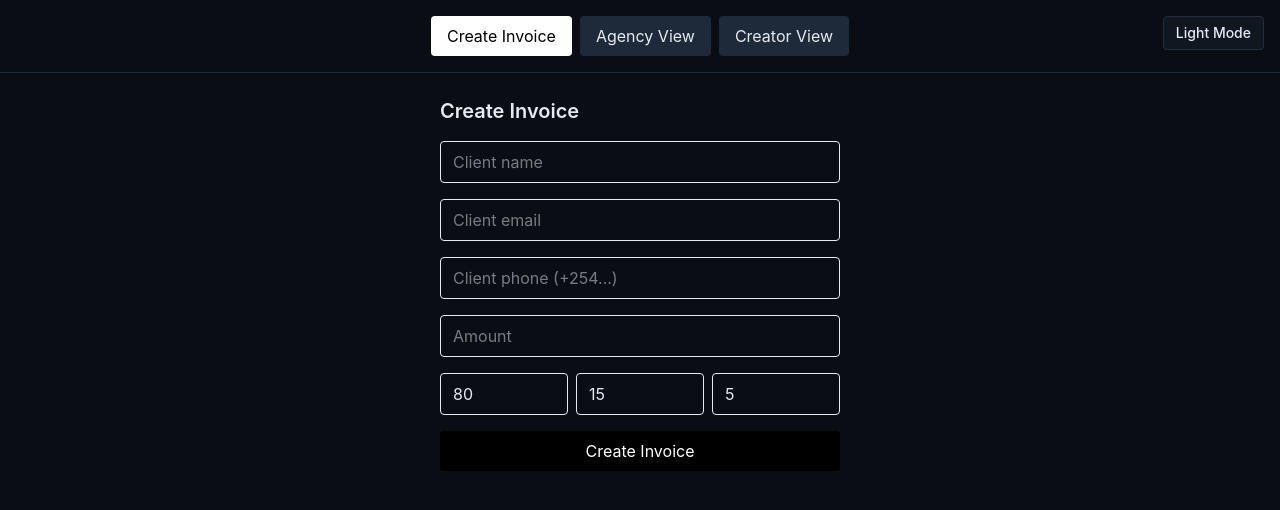
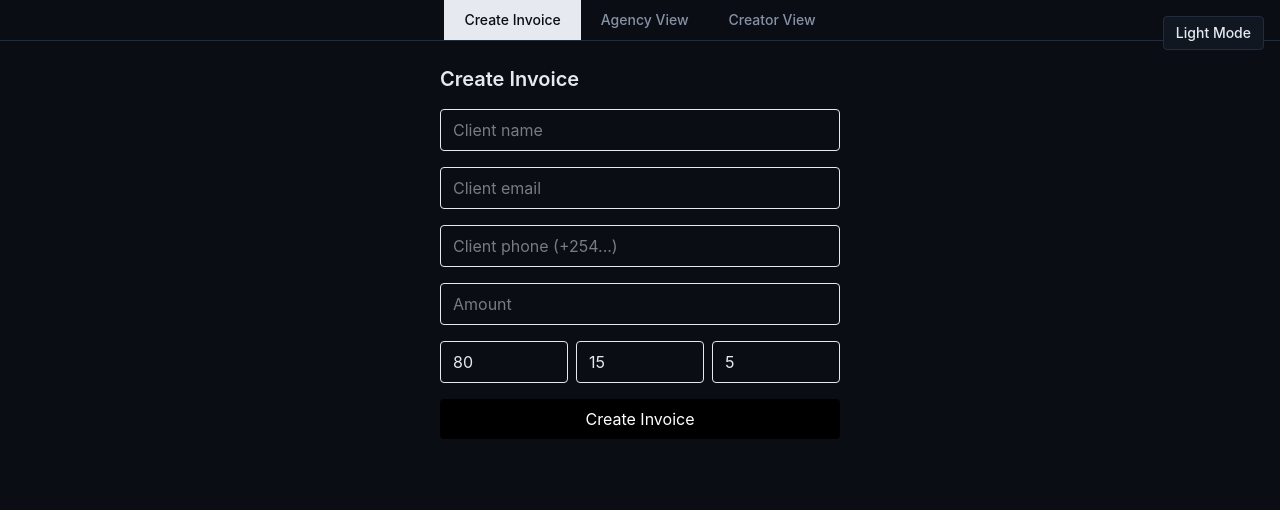
Before and after one commit to Root-node1/paysplit, a React (Vite) app in the folder frontend/: page / in a window 1280 px wide. Shown: the top 510 px of the page. Built offline with nearby package versions, Linux system fonts and the light colour scheme.

Commit message:
ui(step 3): Rebuild tab nav to Swiss grid

```diff
--- a/frontend/src/App.tsx
+++ b/frontend/src/App.tsx
@@ -42,26 +42,28 @@ function App() {
           {theme === 'dark' ? 'Light Mode' : 'Dark Mode'}
         </button>
       </div>
-      <nav className="flex justify-center gap-2 p-4 border-b border-gray-800">
+      <div className="border-b border-border w-full">
+        <nav className="flex justify-center max-w-3xl mx-auto">
           <button
             onClick={() => setView("create")}
-          className={`px-4 py-2 rounded ${view === "create" ? "bg-white text-black" : "bg-gray-800"}`}
+            className={`h-10 px-5 text-sm font-medium transition-colors duration-200 cursor-pointer focus-visible:ring-2 focus-visible:ring-accent focus-visible:outline-none rounded-none ${view === "create" ? "bg-foreground text-background" : "text-muted-foreground hover:text-foreground bg-transparent"}`}
           >
             Create Invoice
           </button>
           <button
             onClick={() => setView("agency")}
-          className={`px-4 py-2 rounded ${view === "agency" ? "bg-white text-black" : "bg-gray-800"}`}
+            className={`h-10 px-5 text-sm font-medium transition-colors duration-200 cursor-pointer focus-visible:ring-2 focus-visible:ring-accent focus-visible:outline-none rounded-none ${view === "agency" ? "bg-foreground text-background" : "text-muted-foreground hover:text-foreground bg-transparent"}`}
           >
             Agency View
           </button>
           <button
             onClick={() => setView("creator")}
-          className={`px-4 py-2 rounded ${view === "creator" ? "bg-white text-black" : "bg-gray-800"}`}
+            className={`h-10 px-5 text-sm font-medium transition-colors duration-200 cursor-pointer focus-visible:ring-2 focus-visible:ring-accent focus-visible:outline-none rounded-none ${view === "creator" ? "bg-foreground text-background" : "text-muted-foreground hover:text-foreground bg-transparent"}`}
           >
             Creator View
           </button>
         </nav>
+      </div>
 
       {view === "create" &&
         (!invoice ? (
```
Lines whose indentation alone changed are shown as unchanged.
